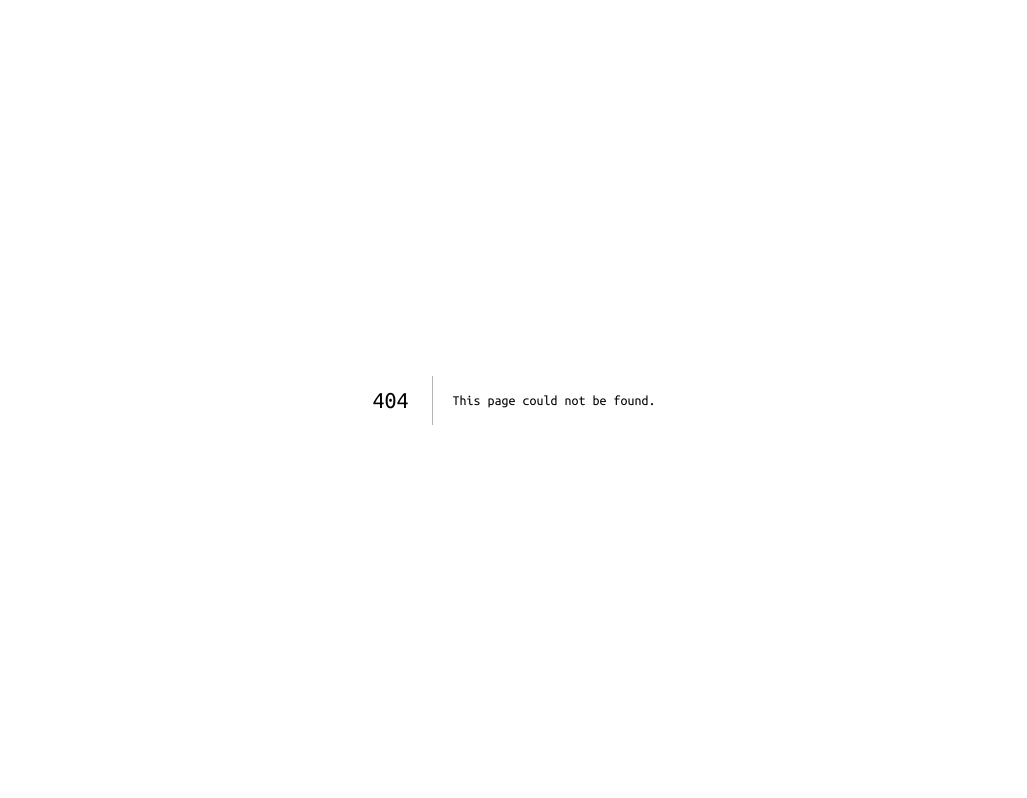
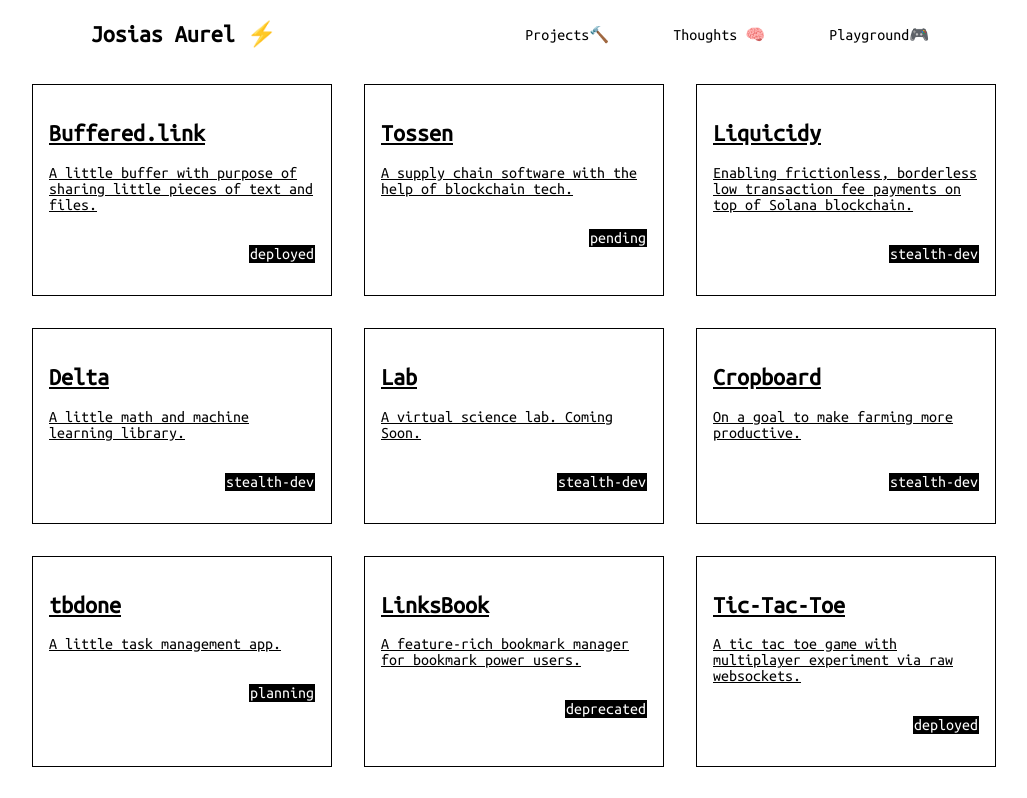
Before and after one commit to JosiasAurel/webspace, a Next.js app: page /projects in a window 1280 px wide. Before the commit this address had no page. Shown: the top 798 px of the page, without its empty margins (126-1153 px from the left). Built offline with nearby package versions, Linux system fonts and the light colour scheme.

Commit message:
rename lab->projects

```diff
--- a/components/Header.tsx
+++ b/components/Header.tsx
@@ -10,8 +10,8 @@ const Header: React.FC = (): JSX.Element => {
                 <h2>Josias Aurel ⚡</h2>
             </Link>
             <nav>
-                <Link href="/lab">
-                    <a>Lab🧪</a>
+                <Link href="/projects">
+                    <a>Projects🔨</a>
                 </Link>
                 <Link href="/thoughts">
                     <a>Thoughts 🧠</a>
```
Also changed, not shown: pages/projects.tsx (renamed from pages/lab.tsx).
